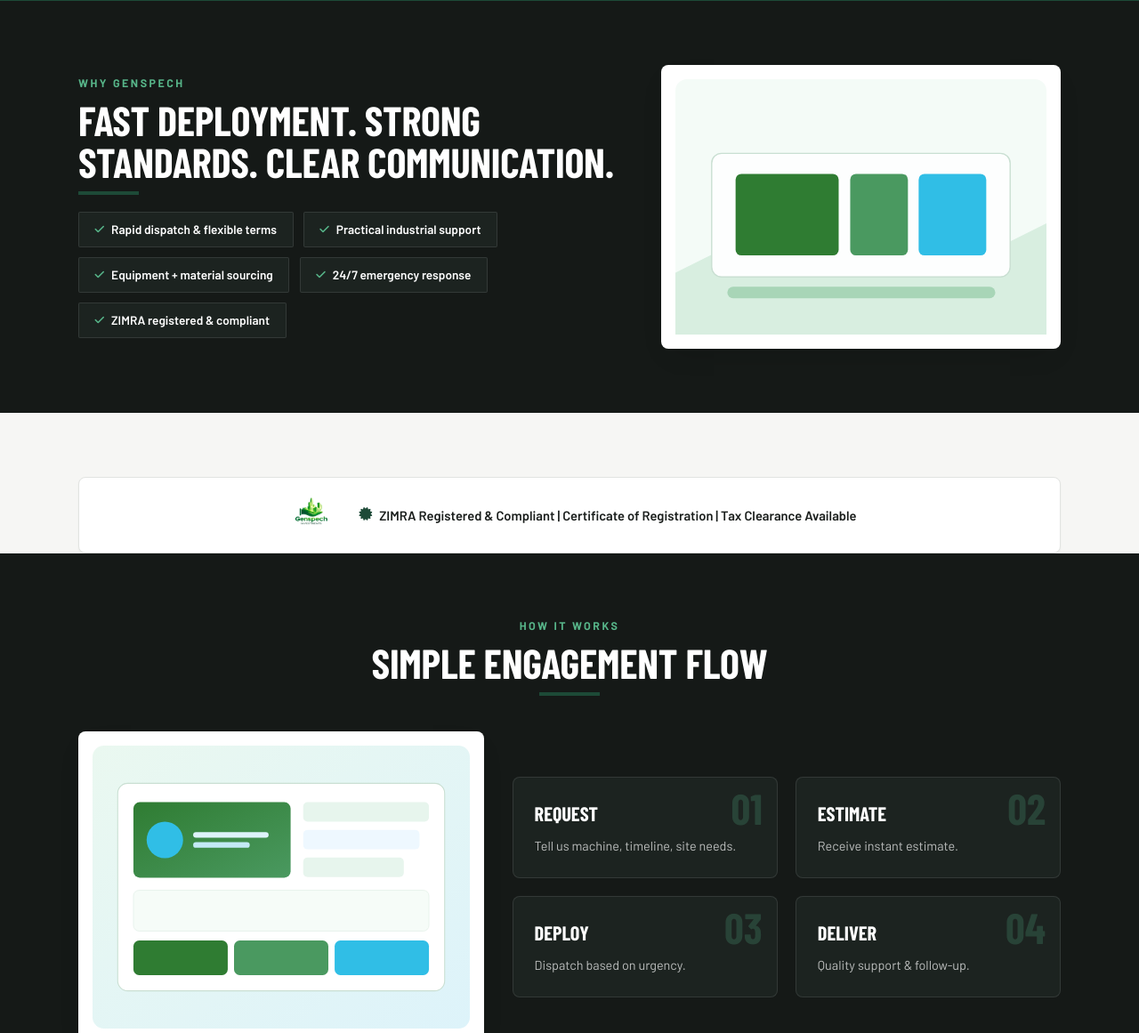
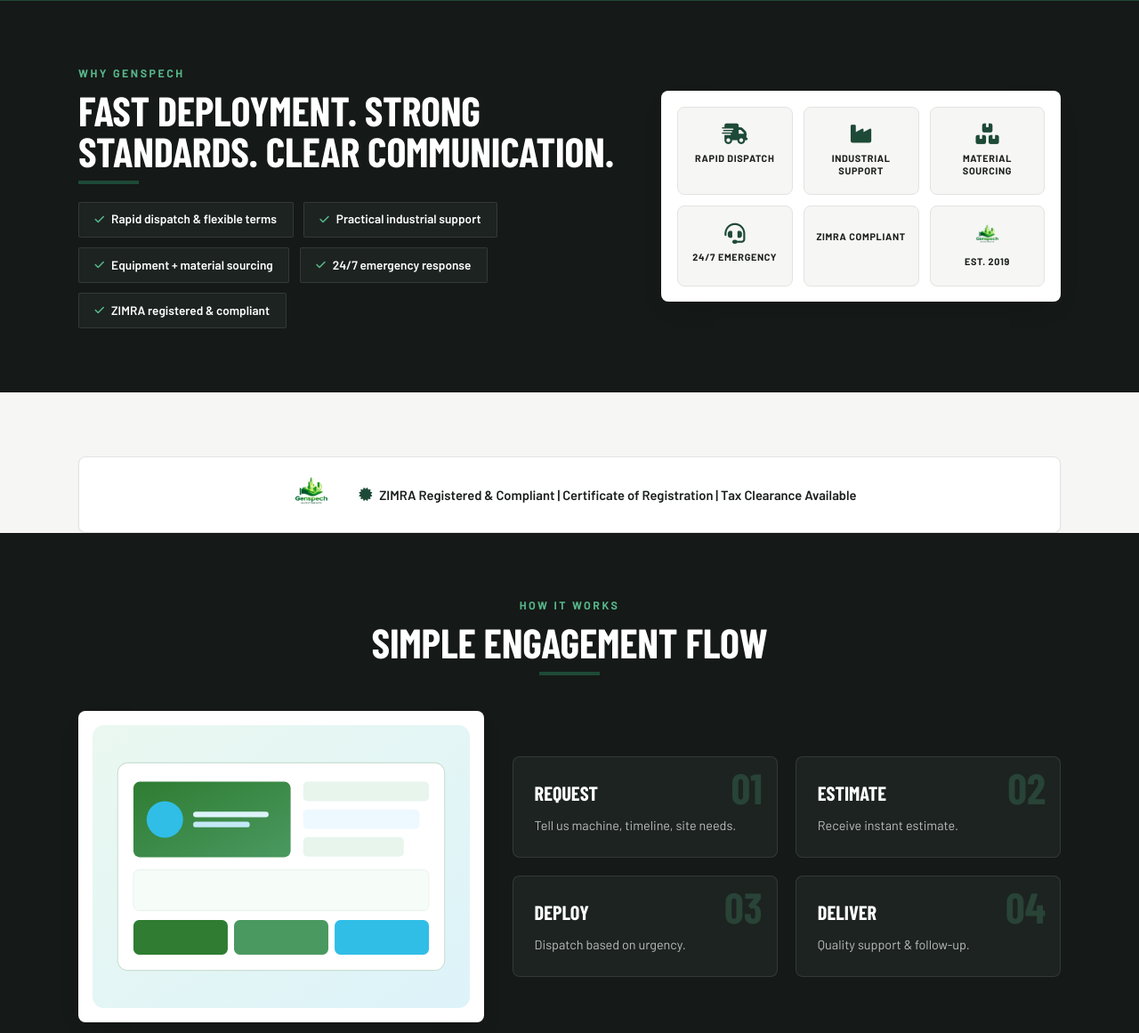
Before and after one commit to TKay25/Genspech, a Flask app: page / in a window 1280 px wide. Shown: the part 5339-6500 px from the top of the page at 89% size. Run offline with Flask 3, Linux system fonts and the light colour scheme; some web fonts are replaced.

Commit message:
Update index.html

```diff
--- a/templates/index.html
+++ b/templates/index.html
@@ -326,8 +326,17 @@
       display: flex; align-items: center; gap: .5rem;
     }
     .trust-list li i { color: var(--primary-bright); font-size: .75rem; }
-    .trust-media { background: #fff; border-radius: var(--radius); padding: 1rem; box-shadow: var(--shadow-md); text-align: center; }
-    .trust-media img { max-width: 100%; }
+    .trust-media { background: #fff; border-radius: var(--radius); padding: 1.1rem; box-shadow: var(--shadow-md); }
+    .trust-icons { display: grid; grid-template-columns: repeat(3, 1fr); gap: .75rem; }
+    .trust-icon {
+      background: var(--bg); border: 1px solid var(--border); border-radius: var(--radius);
+      padding: 1.15rem .5rem; text-align: center;
+      transition: transform .2s, box-shadow .2s, border-color .2s;
+    }
+    .trust-icon:hover { transform: translateY(-2px); border-color: var(--primary); box-shadow: var(--shadow-sm); }
+    .trust-icon i { font-size: 1.45rem; color: var(--primary); margin-bottom: .5rem; display: block; }
+    .trust-icon span { display: block; font-size: .68rem; font-weight: 700; text-transform: uppercase; letter-spacing: .06em; color: var(--foreground); line-height: 1.35; }
+    .trust-icon img { height: 1.85rem; width: auto; object-fit: contain; margin: 0 auto .45rem; }
     @media (max-width: 820px) { .trust-grid { grid-template-columns: 1fr; } }
 
     /* ============ CERTIFICATE ============ */
@@ -853,8 +862,13 @@
           <li><i class="fas fa-check"></i>ZIMRA registered &amp; compliant</li>
         </ul>
       </div>
-      <div class="trust-media reveal">
-        <img src="{{ url_for('static', filename='images/fleet-infrastructure.svg') }}" alt="Infrastructure &amp; Operations" loading="lazy" />
+      <div class="trust-media trust-icons reveal">
+        <div class="trust-icon"><i class="fas fa-truck-fast"></i><span>Rapid Dispatch</span></div>
+        <div class="trust-icon"><i class="fas fa-industry"></i><span>Industrial Support</span></div>
+        <div class="trust-icon"><i class="fas fa-boxes-stacked"></i><span>Material Sourcing</span></div>
+        <div class="trust-icon"><i class="fas fa-headset"></i><span>24/7 Emergency</span></div>
+        <div class="trust-icon"><i class="fas fa-file-shield"></i><span>ZIMRA Compliant</span></div>
+        <div class="trust-icon"><img src="{{ url_for('static', filename='images/logo.png') }}" alt="Genspech" loading="lazy"><span>Est. 2019</span></div>
       </div>
     </div>
   </section>
```
